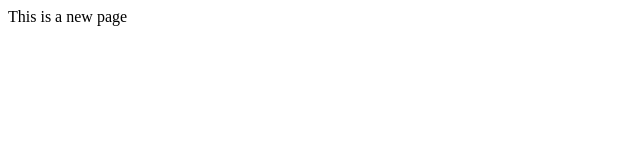
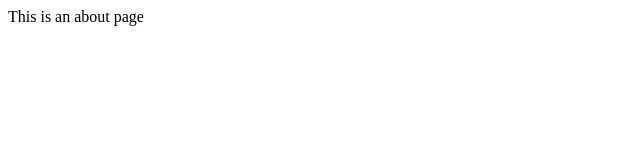
Before and after one commit to saurabhsri108/git-essentials, a plain HTML site: page about.html in a window 1280 px wide. Shown: the full height of the page, 0-640 px from the left. Drawn offline with Linux system fonts and the light colour scheme.

Commit message:
modified the about page

```diff
--- a/about.html
+++ b/about.html
@@ -6,6 +6,6 @@
     <title>About Page</title>
 </head>
 <body>
-    This is a new page
+    This is an about page
 </body>
 </html>
```
